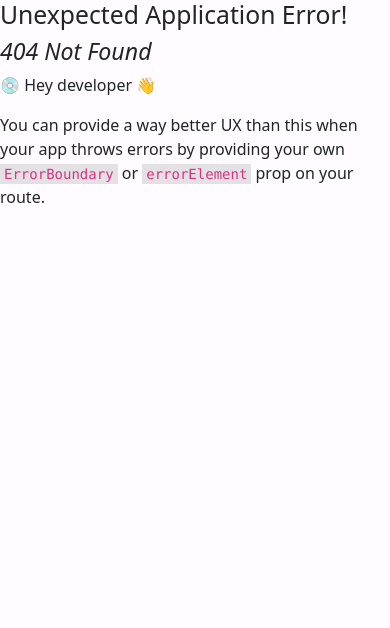
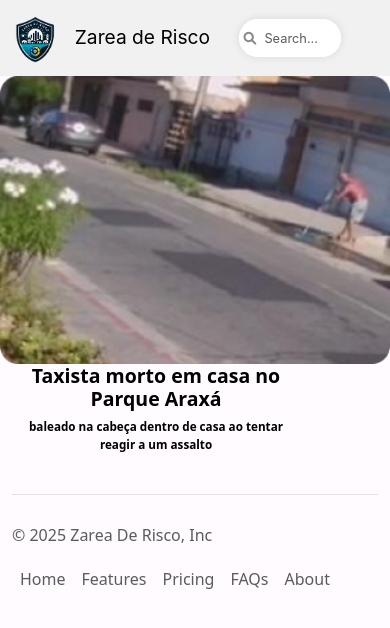
Before and after one commit to nycolasdiaas/zarea-de-risco, a React (Vite) app in the folder frontend/: page /about/news in a window 390 px wide. Before the commit this address had no page. Shown: the top 628 px of the page. Built offline with nearby package versions, Linux system fonts and the light colour scheme.

Commit message:
feat: add AboutNews component and update routing for news page

```diff
--- /dev/null
+++ b/frontend/src/components/AboutNews/index.jsx
@@ -0,0 +1,24 @@
+function AboutNews() {
+  return (
+    <div className="featured" id="DestaquesSection">
+        <div className="row d-flex flex-wrap text-center justify-content-center">
+          <div className="col-md col-sm news_container">
+            <img
+              className="NewsImage rounded-news"
+              src="/imgs/test1.png"
+              alt="Imagem"
+            />
+
+            <div className="NewsText d-flex flex-wrap">
+              <h3 className="featured_news_title">Taxista morto em casa no Parque Araxá</h3>
+              <p className="featured_normal_text">baleado na cabeça dentro de casa ao tentar reagir a um assalto</p>
+            </div>
+          </div>
+
+
+        </div>
+    </div>
+  );
+}
+
+export default AboutNews;
--- a/frontend/src/index.css
+++ b/frontend/src/index.css
@@ -305,6 +305,24 @@ nav {
   opacity: 0;
 }
 
+.NewsImage {
+  animation-name: fadeInUp;
+  animation-fill-mode: forwards;
+  animation-duration: 1s;
+  animation-delay: 1s;
+
+  width: 24vw !important;
+  height: 34vh !important;
+  transition: 0.3s ease-in-out;
+  box-shadow: 3px 3px 4px rgba(0, 0, 0, 0.5) !important;
+  opacity: 0;
+}
+
+.rounded-news{
+  border-radius: 0rem 0rem 1rem 1rem !important;
+
+}
+
 .bairros{
 
 }
@@ -386,6 +404,9 @@ nav {
   .featured_container{
     margin: 1vh;
   }
+  .news_container{
+    margin: none;
+  }
 
   .fadeInUp {
     animation-name: none !important;
@@ -396,6 +417,16 @@ nav {
     box-shadow: none !important;
     opacity: 1;
   }
+  .NewsImage {
+    animation-name: none !important;
+
+    width: 100vw !important;
+    height: 18rem !important;
+    transition: none;
+    box-shadow: none !important;
+    opacity: 1;
+  }
+
   .fadeInUp:hover {
     /* scale is much better */
     transition: none;
@@ -416,6 +447,13 @@ nav {
     right: 0.1vw;
     pointer-events: none; /* Prevents the text from interfering with hover state */
   }
+  .NewsText {
+    color: #000000;
+    opacity: 1;
+    transition: none;
+    pointer-events: none; /* Prevents the text from interfering with hover state */
+  }
+
   .fadeInUp:hover+.AnimatedText {
     opacity: 1;
     transform: translateY(-7rem);
--- a/frontend/src/main.jsx
+++ b/frontend/src/main.jsx
@@ -13,7 +13,7 @@ const router = createBrowserRouter([
     element: <Home />,
   },
   {
-    path: "/about-news",
+    path: "/about/news",
     element: <AboutNews />,
   },
 ]);
--- a/frontend/src/pages/AboutNews/index.jsx
+++ b/frontend/src/pages/AboutNews/index.jsx
@@ -1,15 +1,17 @@
+import AboutNews from "../../components/AboutNews";
 import Footer from "../../components/Footer"
 import Navbar from "../../components/Navbar";
 
-function Home() {
+function News() {
   return (
     <>
       <div>
         <Navbar />
+        <AboutNews />
         <Footer />
       </div>
     </>
   );
 }
 
-export default Home;
+export default News;
```
Also changed, not shown: frontend/src/routes/Private/index.tsx (+4 -3 lines).
